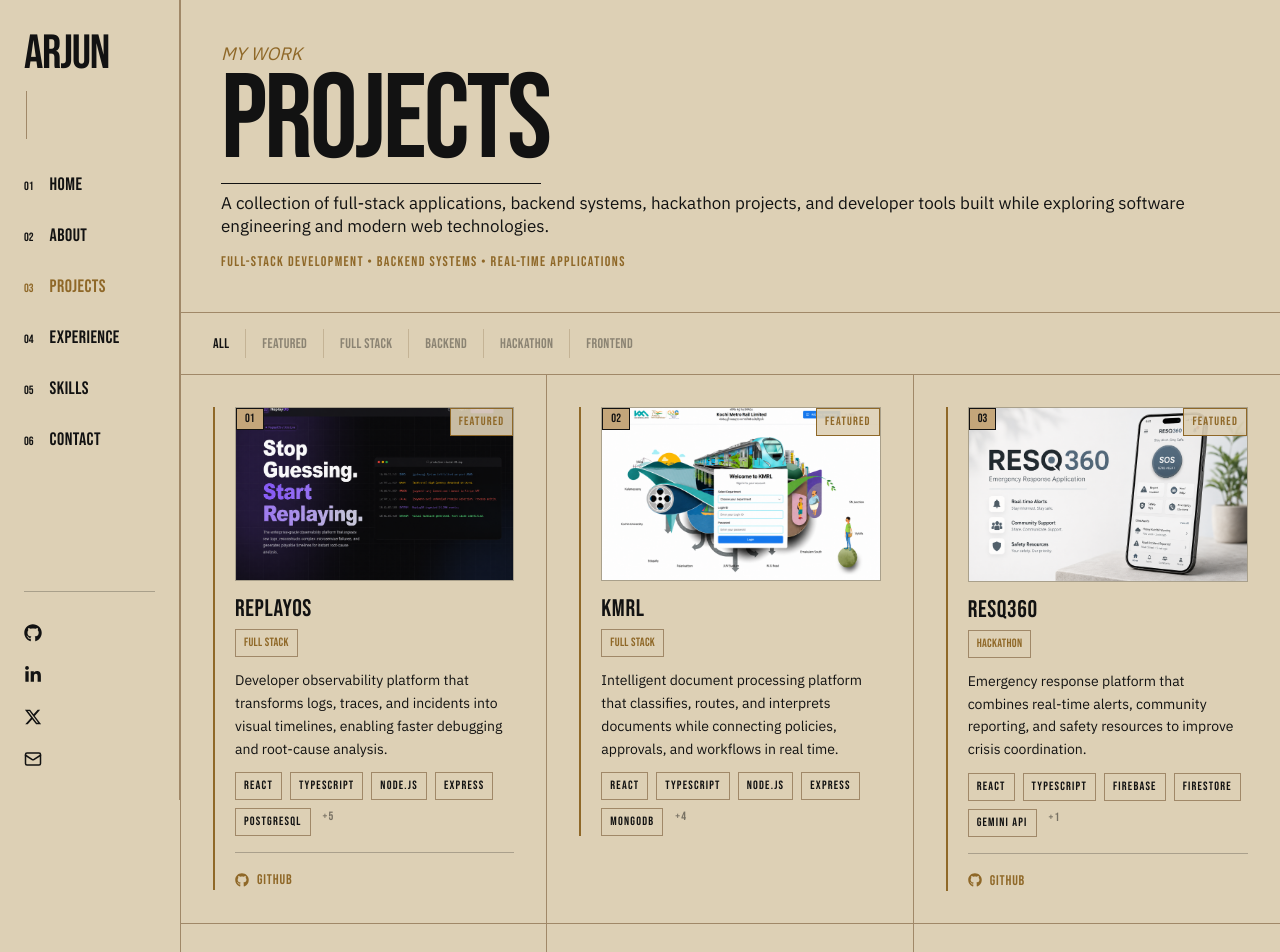
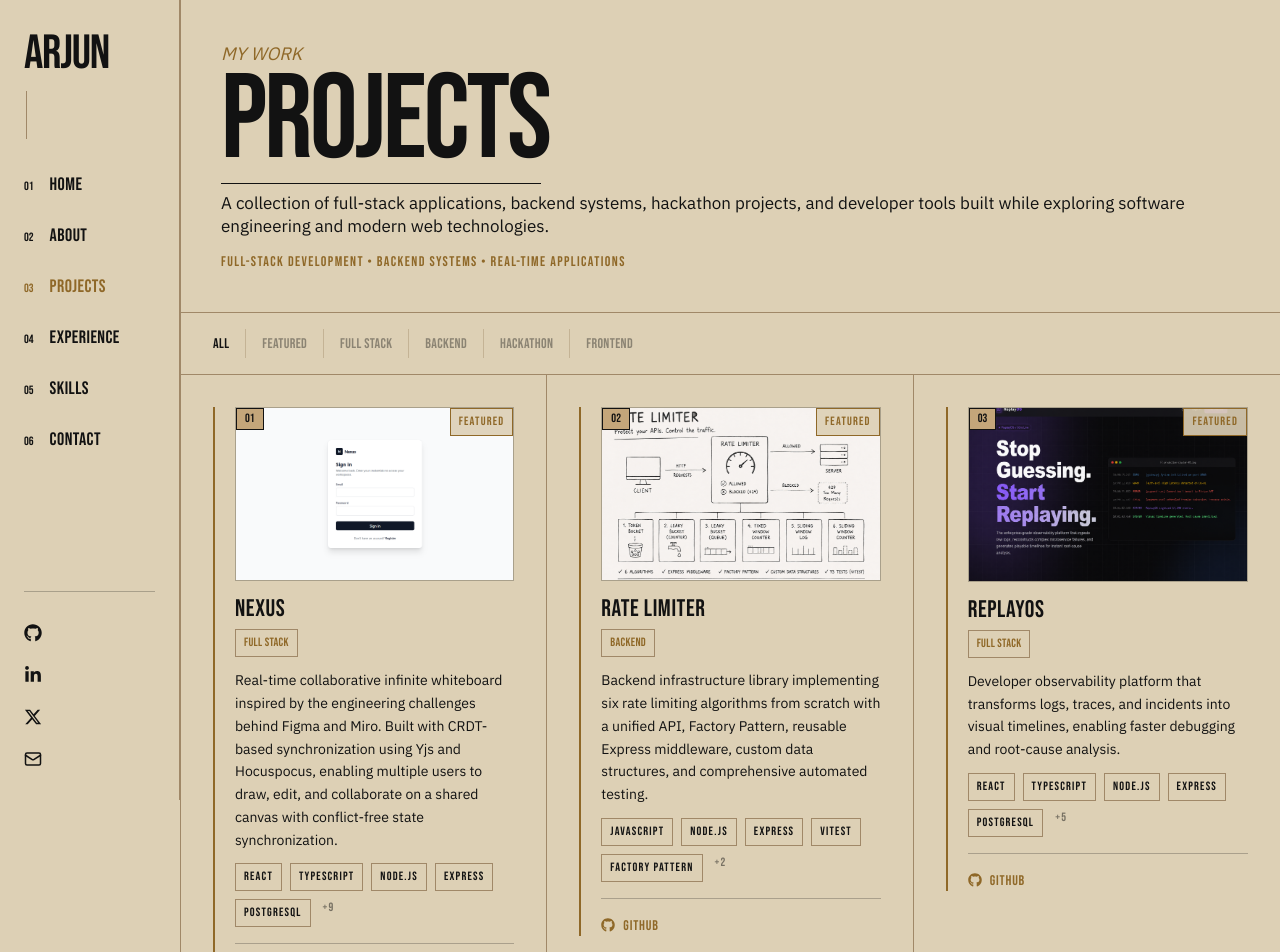
Before and after one commit to Arjun586/portfolio, a React (Vite) app: page /projects in a window 1280 px wide. Shown: the top 952 px of the page. Built offline with nearby package versions, Linux system fonts and the light colour scheme.

Commit message:
Add new projects

```diff
--- a/src/components/home/SkillsSection.tsx
+++ b/src/components/home/SkillsSection.tsx
@@ -1,9 +1,9 @@
 import { Link } from "react-router-dom";
 
-const frontend = ["TypeScript", "React.js", "Next.js"];
-const backend  = ["Node.js", "Express.js", "Prisma"];
+const frontend = ["JavaScript", "React.js", "Next.js"];
+const backend = ["Node.js", "Express.js",];
 const database = ["MongoDB", "PostgreSQL"];
-const tools    = ["Git", "Docker", "AWS"];
+const tools = ["Git", "Docker", "AWS"];
 
 function TagList({ items }: { items: string[] }) {
     return (
--- a/src/data/about.ts
+++ b/src/data/about.ts
@@ -6,8 +6,8 @@ export const aboutHero = {
 } as const;
 
 export const aboutHeroQuote = {
-    text: "The soul becomes dyed with the color of its thoughts.",
-    author: "Marcus Aurelius",
+    text: "He who has a why to live for can bear almost any how.",
+    author: "Friedrich Nietzsche",
 } as const;
 
 export const journey = [
--- a/src/data/home.ts
+++ b/src/data/home.ts
@@ -10,7 +10,7 @@ export const skills = [
 export const featuredTechStack = [
     "React.js",
     "Next.js",
-    "TypeScript",
+    "JavaScript",
     "Node.js",
     "MongoDB",
     "Tailwind CSS",
@@ -27,8 +27,8 @@ export const aboutText =
 export const heroBio =
     "Building software with clarity, purpose, and craft.";
 
-export const heroQuote ={
-    text: "To go wrong in one's own way is better than to go right in someone else's.",
+export const heroQuote = {
+    text: "Above all, don't lie to yourself.",
     author: "Fyodor Dostoevsky",
 } as const;
 
--- a/src/data/projects.ts
+++ b/src/data/projects.ts
@@ -60,9 +60,79 @@ metadata:
 
 export const allProjects: Project[] = [
     {
-id: "replayos",
+        id: "nexus",
         number: "01",
 
+        title: "NEXUS",
+
+        description:
+            "Real-time collaborative infinite whiteboard inspired by the engineering challenges behind Figma and Miro. Built with CRDT-based synchronization using Yjs and Hocuspocus, enabling multiple users to draw, edit, and collaborate on a shared canvas with conflict-free state synchronization.",
+
+        category: "FULL STACK",
+        categoryIds: ["full-stack"],
+
+        featured: true,
+
+        thumbnail: "/projects/nexus.png",
+
+        githubUrl: "https://github.com/Arjun586/Nexus",
+
+        liveUrl: "https://nexus-tan-eta.vercel.app/",
+
+        technologies: [
+            "React",
+            "TypeScript",
+            "Node.js",
+            "Express",
+            "PostgreSQL",
+            "Prisma",
+            "Redis",
+            "Yjs",
+            "Hocuspocus",
+            "tldraw",
+            "Docker",
+            "Tailwind CSS",
+            "Zod",
+            "JWT",
+        ],
+
+        status: "Completed",
+    },
+
+    {
+        id: "rate-limiter",
+        number: "02",
+
+        title: "RATE LIMITER",
+
+        description:
+            "Backend infrastructure library implementing six rate limiting algorithms from scratch with a unified API, Factory Pattern, reusable Express middleware, custom data structures, and comprehensive automated testing.",
+
+        category: "BACKEND",
+        categoryIds: ["backend"],
+
+        featured: true,
+
+        thumbnail: "/projects/rate-limiter.png",
+
+        githubUrl: "https://github.com/Arjun586/rate-limiter",
+
+        technologies: [
+            "JavaScript",
+            "Node.js",
+            "Express",
+            "Vitest",
+            "Factory Pattern",
+            "Algorithms",
+            "Data Structures",
+        ],
+
+        status: "Completed",
+    },
+
+    {
+        id: "replayos",
+        number: "03",
 
         title: "REPLAYOS",
 
@@ -96,7 +166,7 @@ number: "01",
 
     {
         id: "kmrl",
-    number: "02",
+        number: "04",
 
         title: "KMRL",
 
@@ -129,39 +199,8 @@ number: "01",
     },
 
     {
-    id: "resq360",
-    number: "03",
-
-    title: "RESQ360",
-
-    description:
-        "Emergency response platform that combines real-time alerts, community reporting, and safety resources to improve crisis coordination.",
-
-    category: "HACKATHON",
-    categoryIds: ["hackathon"],
-
-    featured: true,
-
-    thumbnail: "/projects/resq360.png",
-
-    githubUrl:
-        "https://github.com/Arjun586/RESQ360-hacknovate",
-
-    technologies: [
-        "React",
-        "TypeScript",
-        "Firebase",
-        "Firestore",
-        "Gemini API",
-        "Tailwind",
-    ],
-
-    status: "Hackathon",
-},
-
-{
         id: "studynotion",
-    number: "04",
+        number: "05",
 
         title: "STUDYNOTION",
 
@@ -192,8 +231,39 @@ number: "01",
     },
 
     {
+        id: "resq360",
+        number: "06",
+
+        title: "RESQ360",
+
+        description:
+            "Emergency response platform that combines real-time alerts, community reporting, and safety resources to improve crisis coordination.",
+
+        category: "HACKATHON",
+        categoryIds: ["hackathon"],
+
+        featured: true,
+
+        thumbnail: "/projects/resq360.png",
+
+        githubUrl:
+            "https://github.com/Arjun586/RESQ360-hacknovate",
+
+        technologies: [
+            "React",
+            "TypeScript",
+            "Firebase",
+            "Firestore",
+            "Gemini API",
+            "Tailwind",
+        ],
+
+        status: "Hackathon",
+    },
+
+    {
         id: "verichain",
-    number: "05",
+        number: "07",
 
         title: "VERICHAIN",
 
@@ -221,7 +291,7 @@ number: "01",
 
     {
         id: "chat-app",
-    number: "06",
+        number: "08",
 
         title: "CHAT APP",
 
@@ -252,7 +322,7 @@ number: "01",
 
     {
         id: "video-backend",
-    number: "07",
+        number: "09",
 
         title: "VIDEO BACKEND",
 
@@ -283,7 +353,7 @@ number: "01",
 
     {
         id: "advanced-event-studio",
-    number: "08",
+        number: "10",
 
         title: "ADVANCED EVENT STUDIO",
 
@@ -309,8 +379,6 @@ number: "01",
 
         status: "Completed",
     },
-
-
 ];
 
 export const featuredProjects = allProjects.filter(
```
Also changed, not shown: public/projects/nexus.png (added), public/projects/rate-limiter.png (added). Lines whose indentation alone changed are shown as unchanged.
